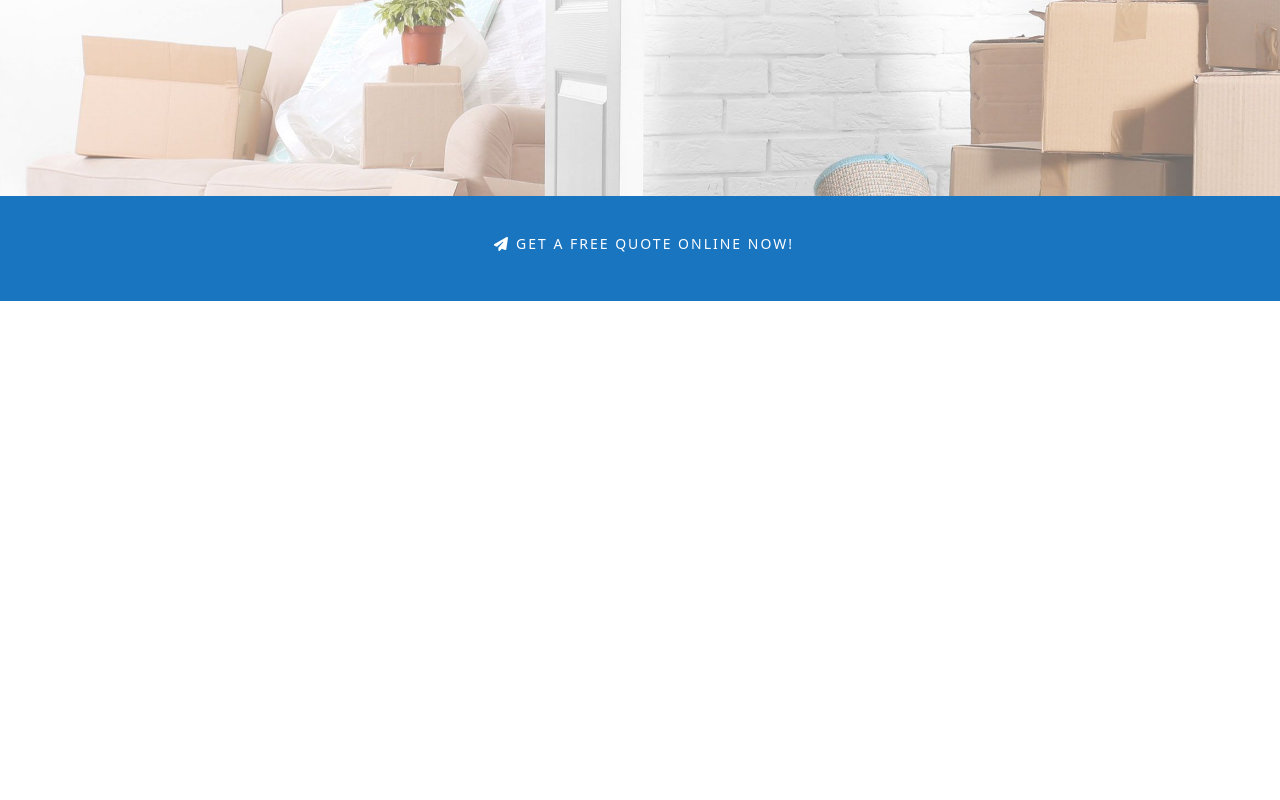
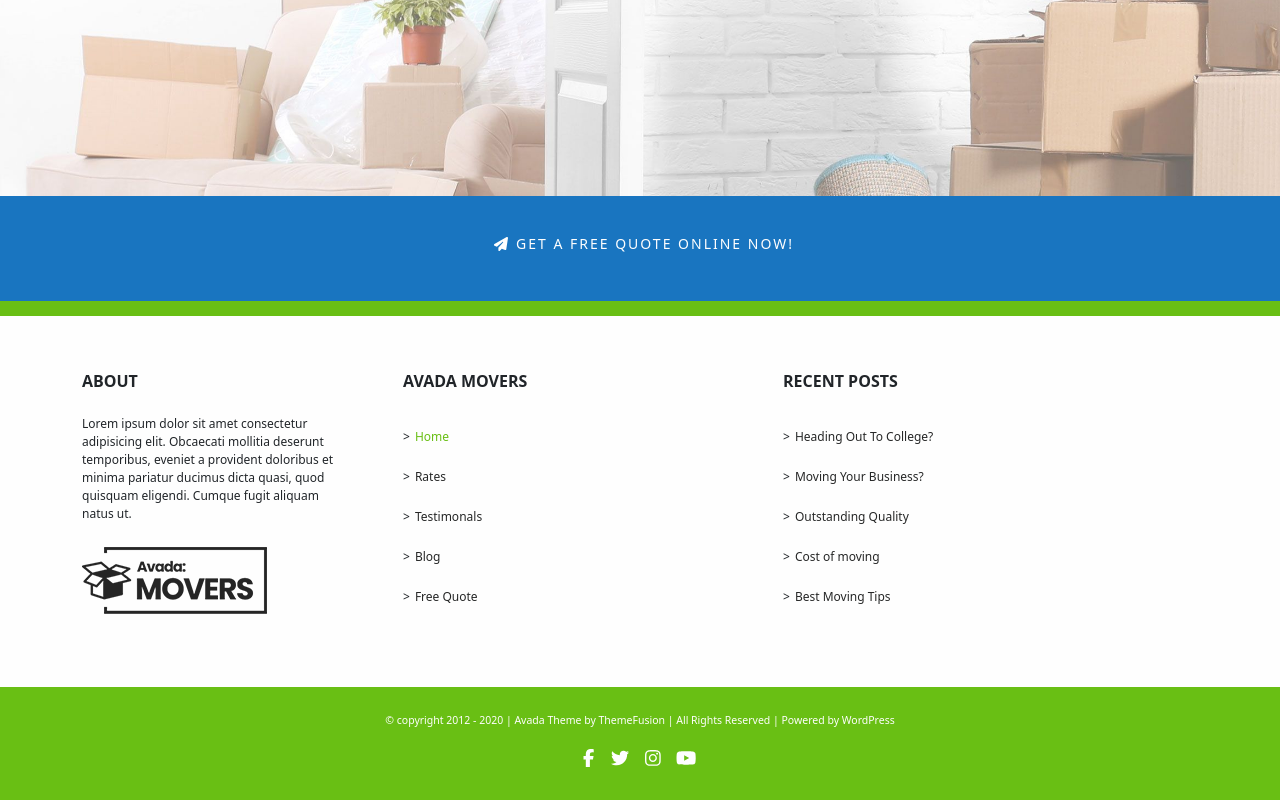
Before and after one commit to GiuseppeTodisco92/proj-html-vuejs, a Vue app: page / in a window 1280 px wide. Shown: the part 455-1255 px from the top of the page. Before the commit the page ends 800 px from the top, so only its background shows below. Built offline with nearby package versions, Linux system fonts and the light colour scheme; a web font is replaced by a local one.

Commit message:
add footer

```diff
--- a/src/components/Footer/BaseFooter.vue
+++ b/src/components/Footer/BaseFooter.vue
@@ -1,15 +1,148 @@
 <template>
   <footer>
+    <div class="footer-top py-5">
+      <div class="container">
+      <div class="row">
+        <div class="col-3">
+          <h5 class="py-2">about</h5>
+          <p class="py-2">Lorem ipsum dolor sit amet consectetur adipisicing elit. Obcaecati mollitia deserunt temporibus, eveniet a provident doloribus et minima pariatur ducimus dicta quasi, quod quisquam eligendi. Cumque fugit aliquam natus ut.</p>
+          <div><img src="../../assets/img/avada-movers-logo.png" alt="avada-movers-logo" class="logo_movers"></div>
+        </div>
+        <div class="col-4 px-5">
+          <h5 class="py-2 ">avada movers</h5>
+          <ul class="py-2">
+            <li class="py-2" v-for="(linkAvada, index) in NavMovers" :key="index"><a :class="{active_green : linkAvada.current}" href="#" >{{linkAvada.link}}</a></li>
+          </ul>
+        </div>
+        <div class="col-4 px-5">
+          <h5 class="py-2 ">recent posts</h5>
+          <ul class="py-2">
+          <li class="py-2" v-for="(linkPosts, index) in NavRecentPosts" :key="index"><a  href="#">{{linkPosts.link}}</a></li>
+          </ul>
+        </div>
+      </div>
+    </div>
+    </div>
+    <div class="footer-bottom py-2 d-flex flex-column align-items-center">
+      <div class="copyright py-3">
+        <small>© copyright 2012 - 2020 | Avada Theme by ThemeFusion | All Rights Reserved | Powered by WordPress</small>
+      </div>
+      <div class="social">
+            <i class="fa-brands fa-facebook-f px-2"></i>
+            <i class="fa-brands fa-twitter px-2"></i>
+            <i class="fa-brands fa-instagram px-2"></i>
+            <i class="fa-brands fa-youtube px-2"></i>
+        </div>
+
+    </div>
 
   </footer>
 </template>
 
 <script>
 export default {
-    name: "BaseFooter"
+    name: "BaseFooter",
+    data(){
+        return{
+            TextButton: "free quote",
+            NavMovers:[
+                {
+                    link: "Home",
+                    current: true,
+                },
+                {
+                    link: "Rates",
+                    current: false,
+                },
+                {
+                    link: "Testimonals",
+                    current: false,
+                },
+
+                {
+                    link: "Blog",
+                    current: false,
+                },
+                {
+                    link: "Free Quote",
+                    current: false,
+                },
+            ],
+            NavRecentPosts:[
+                {
+                    link: "Heading Out To College?",
+                    current: true,
+                },
+                {
+                    link: "Moving Your Business?",
+                },
+                {
+                    link: "Outstanding Quality",
+                },
+
+                {
+                    link: "Cost of moving",
+                },
+                {
+                    link: "Best Moving Tips",
+                },
+            ]
+        }
+    }
 }
 </script>
 
-<style>
+<style lang="scss" scoped>
+footer{
+  background-color:var(--tertiary-color);
+  padding-top: .9375rem;
+
+  .footer-top{
+    background-color:var(--primary-color);
+
+    h5{
+      font-weight: bold;
+      font-size: 16px;
+      text-transform: uppercase;
+    }
+
+    p{
+      font-size: 12px;
+    }
+
+    ul{
+      padding-left: 0rem;
+    }
+
+    li{
+      list-style:none ;
+      a{
+        text-decoration: none;
+        font-size: .75rem;
+        color: var(--seventary-color);
+      }
+    }
+    li:before{
+      content: ">";
+      font-size: .75rem;
+      padding-right: .3125rem;
+    }
+
+    .active_green{
+        color:var(--tertiary-color);
+    }
+  }
+
+  .footer-bottom{
+    color:var(--primary-color);
+    font-size: .75rem;
+
+    .social{
+      padding-bottom: 1.25rem;
+      font-size: 1.125rem;
+    }
+  }
+
+}
 
 </style>
--- a/src/components/Main/BaseMain.vue
+++ b/src/components/Main/BaseMain.vue
@@ -10,7 +10,8 @@ export default {
 
     name: 'BaseMain',
     components: {
-        SectionHero
+        SectionHero,
+
          }
 }
 </script>
--- a/src/components/Section/SectionHero.vue
+++ b/src/components/Section/SectionHero.vue
@@ -120,10 +120,6 @@ section{
             letter-spacing: 2px;
         }
     }
-
-
-
-
 }
 
 </style>
```
Also changed, not shown: src/components/Section/SectionAward.vue (added, +15 -0 lines), src/components/Section/SectionFreeQuote.vue (added, +15 -0 lines), src/components/Section/SectionFullService.vue (added, +15 -0 lines), src/components/Section/SectionRequestFreeQuote.vue (added, +15 -0 lines), src/components/Section/SectionTestimonials.vue (added, +15 -0 lines).
